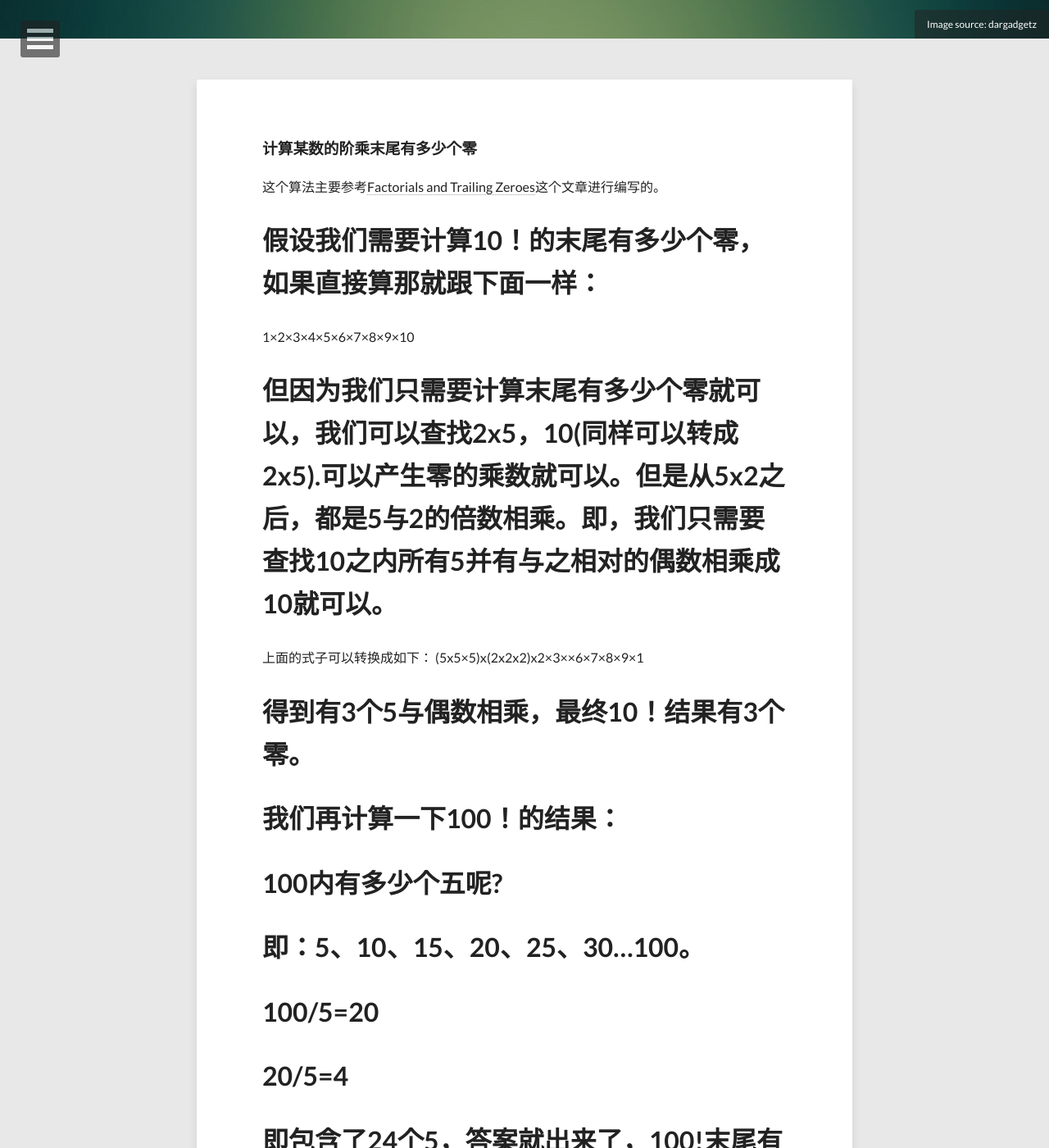
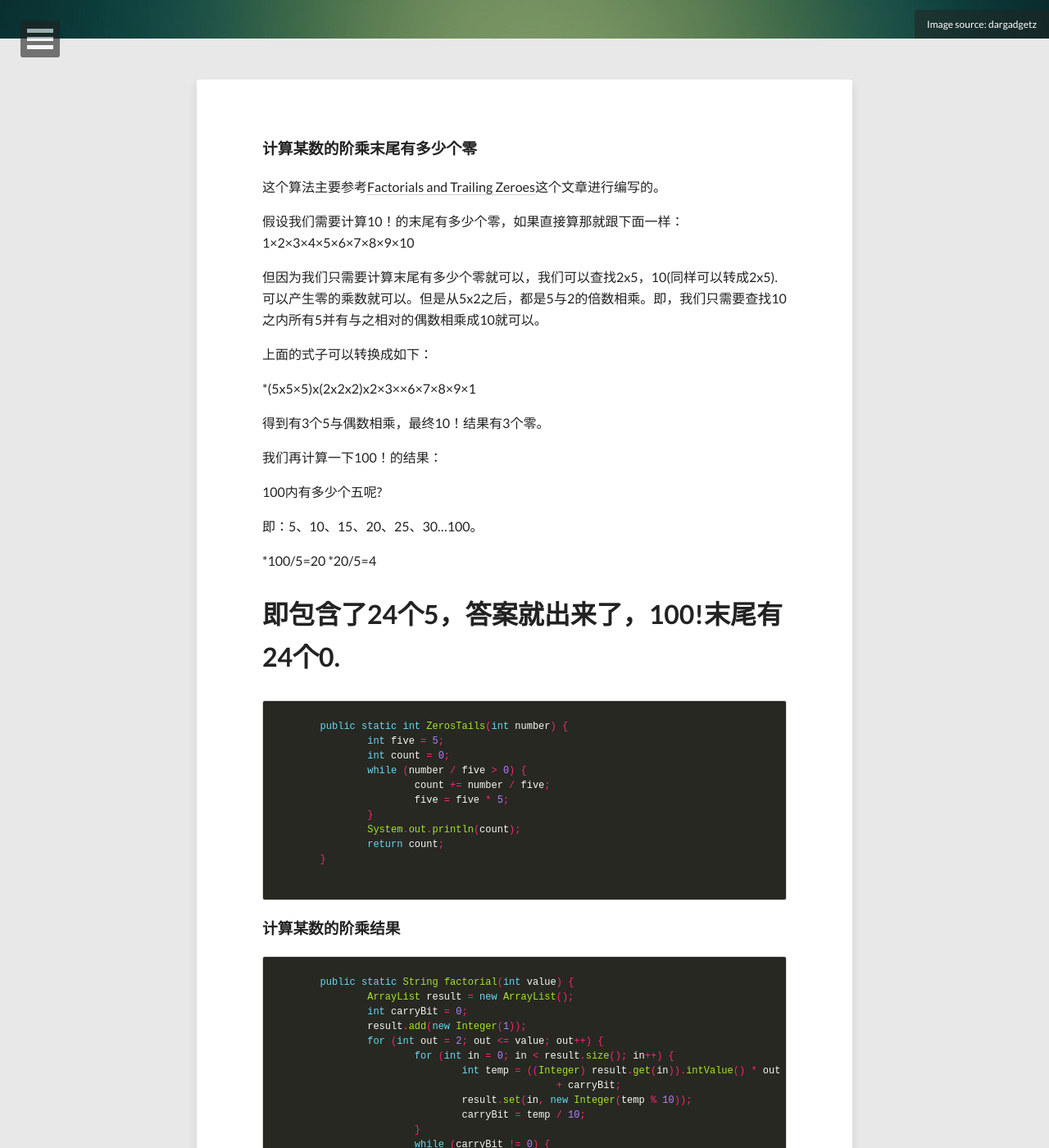
Before and after one commit to guocailee/guocailee.github.io, a Jekyll site: the page built from _posts/2011-06-11-big-number-factorial.md, in a window 1280 px wide and 1400 px high, scrolled down 353 px. Shown: the whole window at 82% size. Built offline with Jekyll 4.4.1, drawn with Linux system fonts in a browser that asks for light colours; nearby versions of some CDN libraries; comment, search, counter and statistics services are not loaded.

Commit message:
change..

```diff
--- a/_posts/2011-06-11-big-number-factorial.md
+++ b/_posts/2011-06-11-big-number-factorial.md
@@ -14,18 +14,29 @@ share: true
 
 ###计算某数的阶乘末尾有多少个零
 这个算法主要参考[Factorials and Trailing Zeroes](http://www.purplemath.com/modules/factzero.htm)这个文章进行编写的。
-#假设我们需要计算10！的末尾有多少个零，如果直接算那就跟下面一样：
+
+假设我们需要计算10！的末尾有多少个零，如果直接算那就跟下面一样：
 1×2×3×4×5×6×7×8×9×10
-#但因为我们只需要计算末尾有多少个零就可以，我们可以查找2x5，10(同样可以转成2x5).可以产生零的乘数就可以。但是从5x2之后，都是5与2的倍数相乘。即，我们只需要查找10之内所有5并有与之相对的偶数相乘成10就可以。
+
+但因为我们只需要计算末尾有多少个零就可以，我们可以查找2x5，10(同样可以转成2x5).可以产生零的乘数就可以。但是从5x2之后，都是5与2的倍数相乘。即，我们只需要查找10之内所有5并有与之相对的偶数相乘成10就可以。
+
 上面的式子可以转换成如下：
-(5x5×5)x(2x2x2)x2×3××6×7×8×9×1
-#得到有3个5与偶数相乘，最终10！结果有3个零。
-#我们再计算一下100！的结果：
-#100内有多少个五呢?
-#即：5、10、15、20、25、30...100。
-#100/5=20
-#20/5=4
+
+*(5x5×5)x(2x2x2)x2×3××6×7×8×9×1
+
+得到有3个5与偶数相乘，最终10！结果有3个零。
+
+我们再计算一下100！的结果：
+
+100内有多少个五呢?
+
+即：5、10、15、20、25、30...100。
+
+*100/5=20
+*20/5=4
+
 #即包含了24个5，答案就出来了，100!末尾有24个0.
+
 {% highlight java %}
 {% raw %}
 	public static int ZerosTails(int number) {
@@ -43,6 +54,7 @@ share: true
 {% endhighlight %}
 
 ###计算某数的阶乘结果
+
 {% highlight java %}
 {% raw %}
 	public static String factorial(int value) {
```
